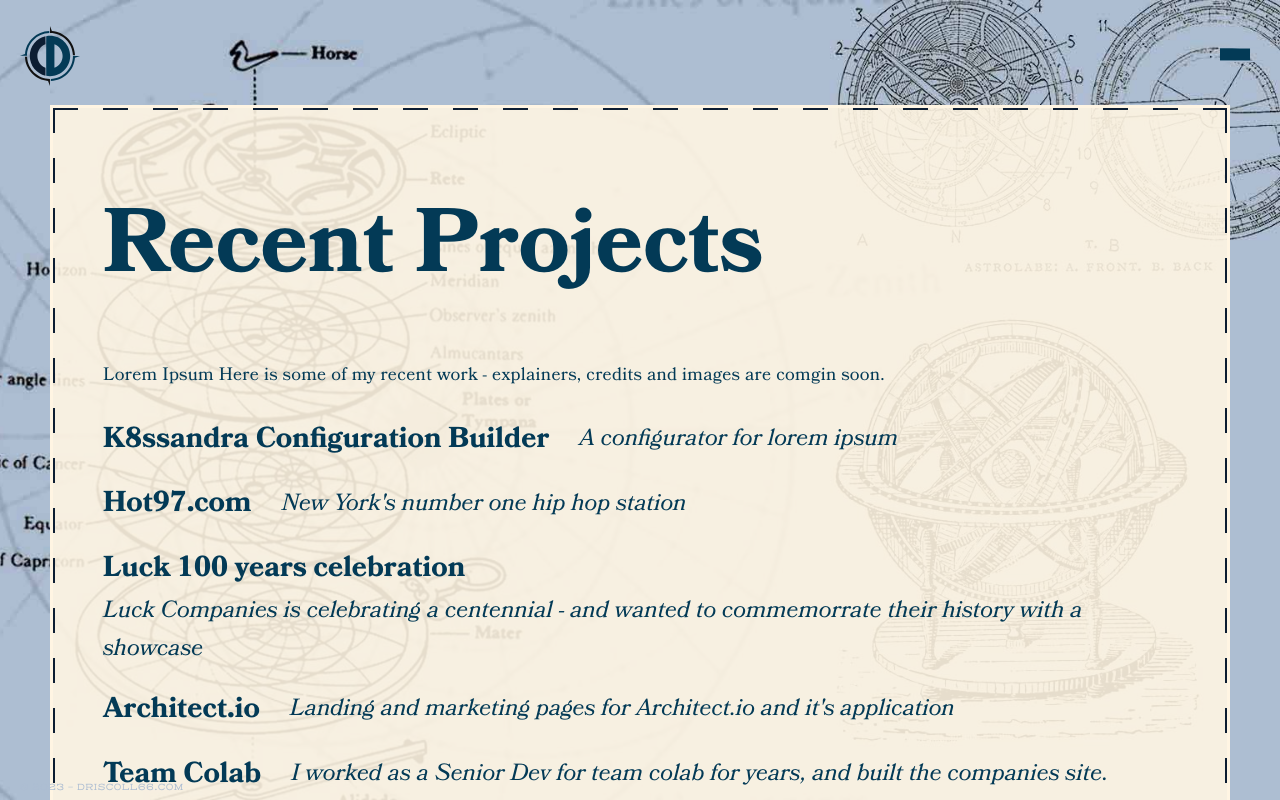
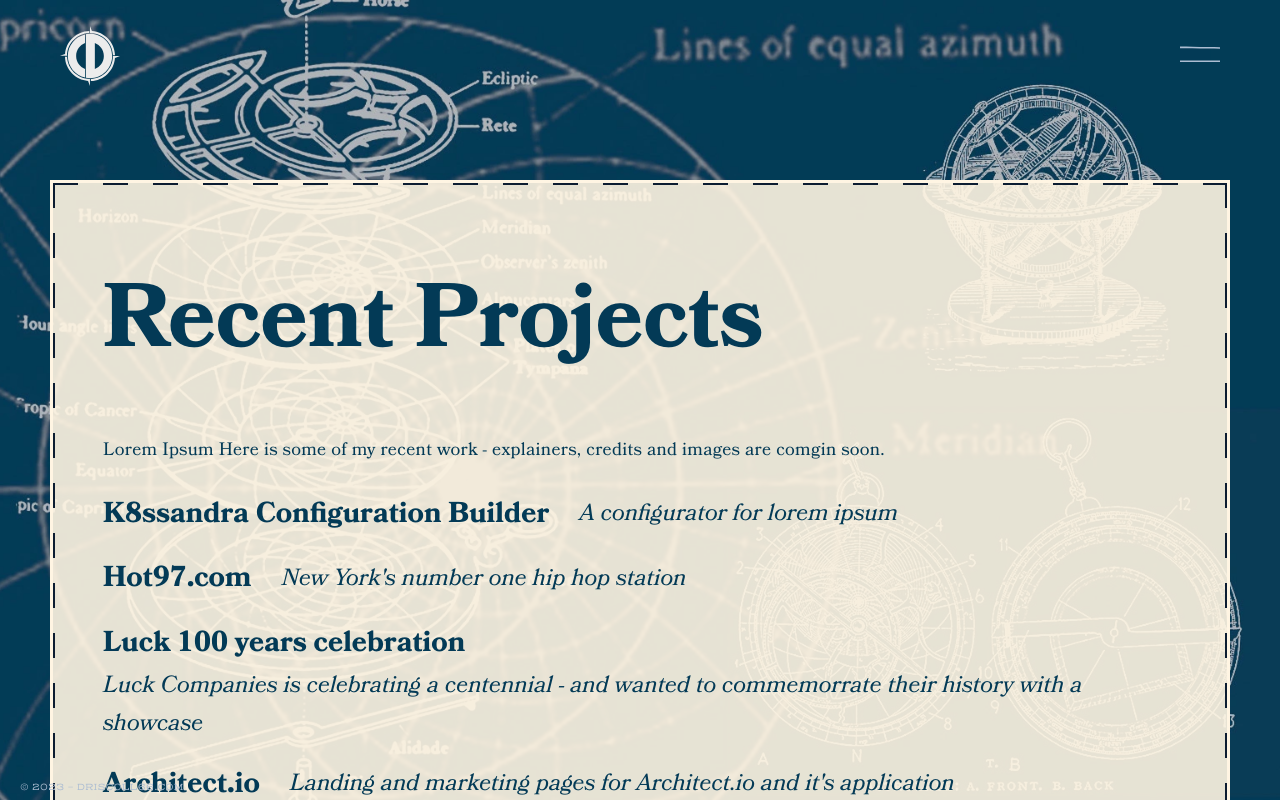
Before and after one commit to cdriscoll66/cd-portfolio-nuxt, a Nuxt app: page /work in a window 1280 px wide. Built offline with nearby package versions, Linux system fonts and the light colour scheme.

Commit message:
revisit styles and clean widths

```diff
--- a/app.vue
+++ b/app.vue
@@ -1,10 +1,22 @@
 <script setup lang="ts">
 const router = useRouter();
+const route = useRoute()
+
 
 router.afterEach((to, from, next) => {
   state.menuOpen = false;
   next;
 });
+
+
+
+const headerLook = computed(() => {
+  if (route.path === '/work') {
+    return 'bright'
+  } else {
+    return ''
+  }
+})
 
 useHead({
   titleTemplate: (titleChunk) => {
@@ -53,8 +65,7 @@
 <template>
   <header>
     <div class="header">
-
-      <Branding :open="state.menuOpen" :width="state.siteWidth"/>
+      <Branding :open="state.menuOpen" :width="state.siteWidth" :look="headerLook"/>
 
       <a class="toggle" @click.prevent="ToggleMenu">
         <MenuEx :open="state.menuOpen" />
@@ -78,10 +89,10 @@
   flex-flow: row nowrap;
   justify-content: space-between;
   align-items: center;
-  max-width: var(--site-container-width);
-  margin: 5px 0;
+  max-width: var(--site-content-width);
+  margin: 5px;
   z-index: 100;
-  @media screen and (min-width: 1440px) {
+  @media screen and (min-width: 1200px) {
     margin: 5px auto;
   }
 }
@@ -101,7 +112,7 @@
   }
 
   .main > section {
-    max-width: var(--site-container-width);
+    max-width: var(--site-content-width);
     margin: 0 auto;
     width: 100%;
   }
--- a/assets/base.css
+++ b/assets/base.css
@@ -20,6 +20,7 @@
     --font-body: 'Bookmania', serif;
     --font-body-size: 18px;
     --site-container-width: 1440px;
+    --site-content-width: 1200px;
     --breakpoint-lg: 1120px;
     --breakpoint-md: 768px;
 }
--- a/components/Branding.vue
+++ b/components/Branding.vue
@@ -8,6 +8,10 @@
   },
   width: {
     type: Number,
+    required: false,
+  },
+  look: {
+    type: String,
     required: false,
   },
 });
@@ -24,9 +28,19 @@
 <template>
 
 <div class="branding">
+
+  <div class="simple-brand">
+        <NuxtLink to="/">
+          <img v-if="props.look === 'bright'" src="@/assets/images/driscoll.svg" width="60" height="60" />
+        <img v-else src="@/assets/images/cd-duotone.svg" width="60" height="60" />
+      </NuxtLink>
+    </div>
+
+
   <Transition>
   <div v-if="props.open && screenWidth > 500" class="brand-box">
     <div class="logo-box">
+      <img src="@/assets/images/cd-duotone.svg" width="60" height="60" />
     </div>
     <div class="name-box">
       <p class="saltlname">
@@ -41,11 +55,6 @@
     </div>
   </div>
 </Transition>
-  <div class="simple-brand">
-        <NuxtLink to="/">
-        <img src="@/assets/images/cd-duotone.svg" width="60" height="60" />
-      </NuxtLink>
-    </div>
     </div>
 </template>
 
--- a/components/Footer.vue
+++ b/components/Footer.vue
@@ -18,7 +18,7 @@
   width: 100%;
   div {
     margin: 0 20px;
-    max-width: var(--site-container-width);
+    max-width: var(--site-content-width);
     @media screen and (min-width: 1440px) {
       margin: 0 auto;
       padding: 0 20px;
--- a/pages/index.vue
+++ b/pages/index.vue
@@ -28,10 +28,10 @@
   min-height: 100vh;
   padding-top: 105px;
   & > section {
-    max-width: var(--site-container-width);
+    max-width: var(--site-content-width);
     margin: 0 30px;
     z-index: 1;
-    @media (min-width: 1500px) {
+    @media (min-width: 1260px) {
       margin: 0 auto;
       width: 100%;
     }
@@ -39,18 +39,20 @@
 }
 
 .intro {
-  margin-right: 20px;
-  margin-left: 20px;
+  margin-right: 5px;
+  margin-left: 5px;
   @media screen and (min-width: 400px) {
     margin-right: 50px;
   }
   @media screen and (min-width: 860px) {
     margin-right: 0;
-    width: 80%;
+    width: 75%;
   }
 
   @media screen and (min-width: 1120px) {
-    margin-right: 0;
+    width: 65%;
+  }
+  @media screen and (min-width: 1440px) {
     width: 50%;
   }
 }
--- a/pages/work/index.vue
+++ b/pages/work/index.vue
@@ -21,7 +21,7 @@
                 <span>A configurator for lorem ipsum</span>
               </li>
               <li>
-                <NuxtLink to="https://start.k8ssandra.io" target="_blank"
+                <NuxtLink to="https://www.hot97.com" target="_blank"
                   >Hot97.com</NuxtLink
                 >
                 <span>New York's number one hip hop station</span>
@@ -89,7 +89,7 @@
 
 <style scoped lang="scss">
 main {
-  background-image: url(@/assets/images/astrolabe-2.jpg);
+  background-image: url(@/assets/images/astrolabe-3.webp);
   background-repeat: no-repeat;
   background-color: #000;
   background-size: cover;
@@ -98,7 +98,7 @@
   display: flex;
 }
 .portfolio {
-  margin: 105px 50px;
+  margin: 180px 50px;
   height: calc(100vh - 105px);
   overflow-y: scroll;
   padding-bottom: 50px;
@@ -107,12 +107,15 @@
   &::-webkit-scrollbar {
     display: none;
   }
+  @media screen and (min-width: 1300px){
+    margin: 180px auto;
+  }
 }
 .portfolio__scrollable {
   display: flex;
   flex-flow: column nowrap;
   width: 100%;
-  max-width: var(--site-container-width);
+  max-width: var(--site-content-width);
 
   border-color: var(--color-old-lace);
   border-style: solid;
@@ -145,9 +148,6 @@
   background-size: 50px 2px, 50px 2px, 2px 50px, 2px 50px;
 
   color: var(--color-maniac-mansion);
-  @media screen and (min-width: 1540px) {
-    margin: 105px auto;
-  }
 }
 
 .portfolio__content {
```
Also changed, not shown: assets/images/astrolabe-3.webp (added).
